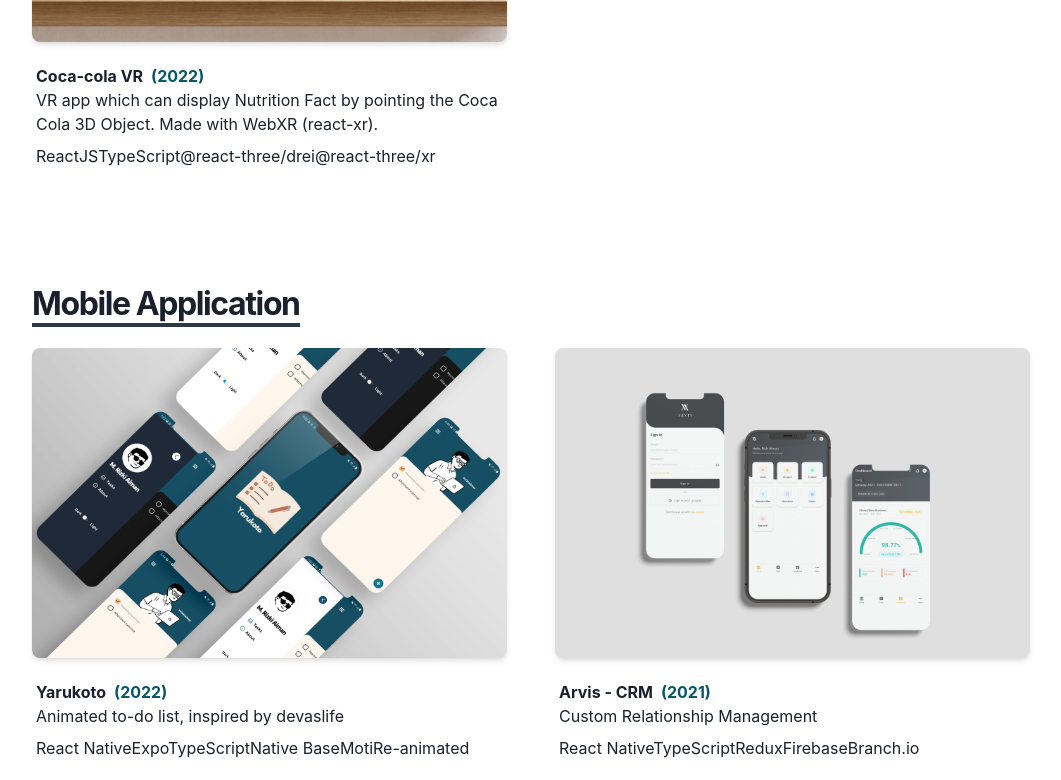
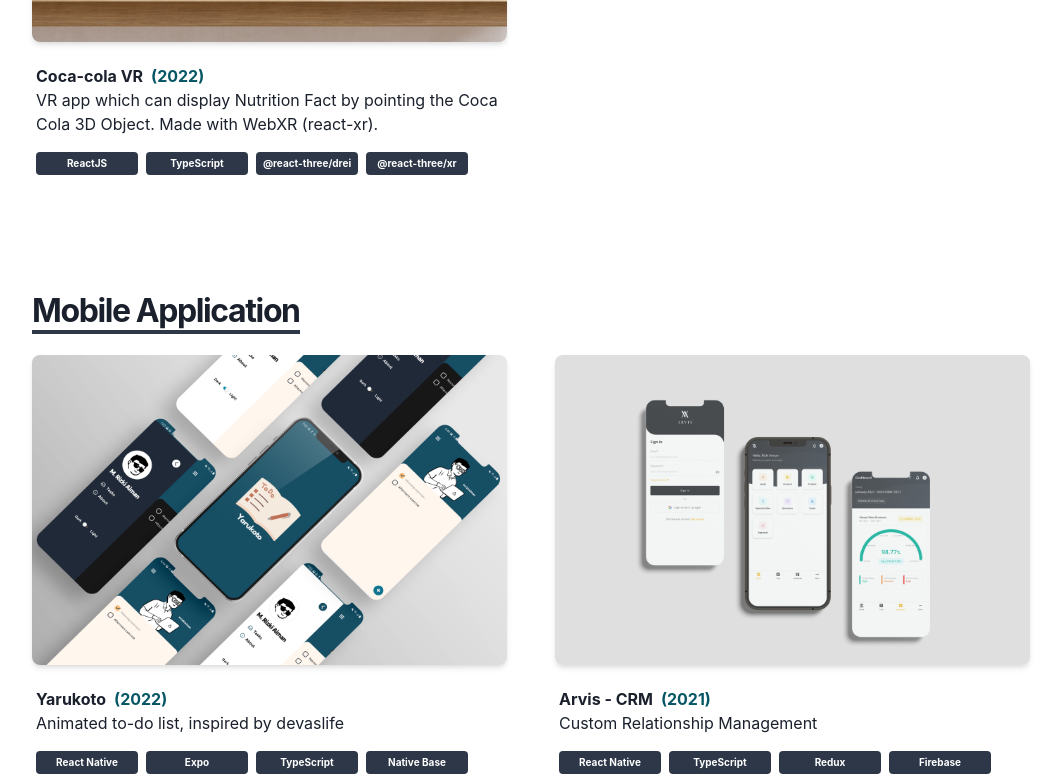
Before and after one commit to mrizkiaiman/nextjs-mrizkiaiman.com, a Next.js app: page /projects in a window 1280 px wide. Shown: the part 820-1600 px from the top of the page, without its empty margins (108-1169 px from the left). Built offline with nearby package versions, Linux system fonts and the light colour scheme.

Commit message:
fix tags

```diff
--- a/src/pages/projects/project-card/index.tsx
+++ b/src/pages/projects/project-card/index.tsx
@@ -52,8 +52,7 @@
         </HStack>
         <Text>{description}</Text>
         <Flex pt={2} w={{ base: 340, md: 475 }} flexWrap="wrap" justifyContent={'flex-start'}>
-          {tags ||
-            [].map((item, index) => (
+          {tags?.map((item, index) => (
             <Center key={item} w={'102px'} borderRadius={4} mt={2} mr={2} py={1} bg={reverseDefaultColor}>
               <Text fontSize={10} color={defaultColor} fontWeight="bold">
                 {item}
```
Lines whose indentation alone changed are shown as unchanged.
